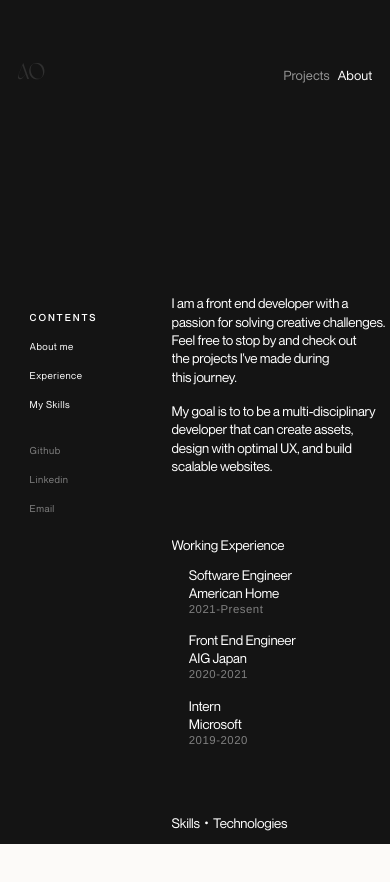
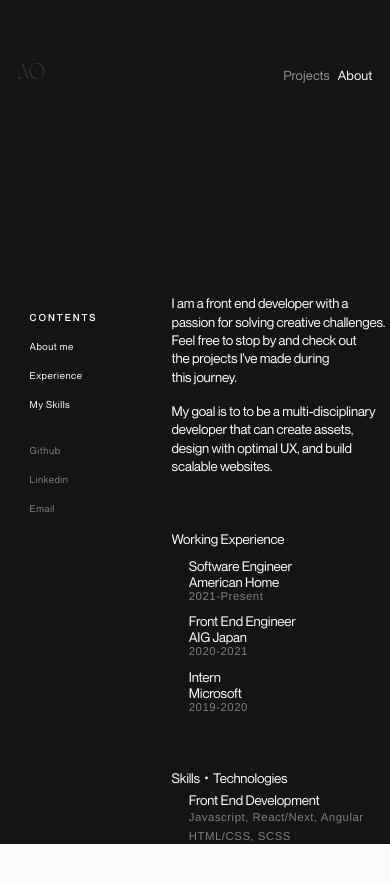
Before and after one commit to ozeki123/ozeki-portfolio-2022, a React (Create React App) app: page /about in a window 390 px wide. Shown: the top 882 px of the page. Built offline with nearby package versions, Linux system fonts and the light colour scheme; a web font is replaced by a local one.

Commit message:
updated: responsiveness

```diff
--- a/src/pages/About/About.js
+++ b/src/pages/About/About.js
@@ -7,6 +7,7 @@ import boltScreensMock from "../../assets/bolt-mockup-screens.jpg";
 import "./About.scss";
 import Toc from "../../components/Toc/Toc";
 import { ScrollParallax } from "react-just-parallax";
+import { useMediaQuery } from 'react-responsive';
 
 const About = () => {
   const { scrollYProgress } = useViewportScroll();
@@ -43,6 +44,11 @@ const About = () => {
   const [skillView1, setSkillView1] = useState(false);
   const [skillView2, setSkillView2] = useState(false);
   const [skillView3, setSkillView3] = useState(false);
+
+  const screen1366 = useMediaQuery({ minWidth: 1024, maxWidth: 1366 });
+  const screen1024 = useMediaQuery({ minWidth: 768, maxWidth: 1024 });
+  const screen768 = useMediaQuery({ minWidth: 480, maxWidth: 768 });
+  const screen480 = useMediaQuery({ maxWidth: 480});
 
   useEffect(() => {
     window.scrollTo(0,0)
@@ -189,10 +195,21 @@ const About = () => {
     hidden: {y:"100%"},
     visible: {y:0},
   }
-  const headerVariant = {
-    hidden: {y:67},
-    visible: {y:0},
-  }
+  // const headerVariant = {
+  //   hidden: {y:67},
+  //   visible: {y:0},
+  // }
+
+  const headerVariant =
+    screen1366 ? { hidden:{y:58}, visible:{y:0} }
+    :
+    screen1024 ? { hidden:{y: 63}, visible:{y:0}}
+    :
+    screen768 ? { hidden:{y:52}, visible:{y:0}}
+    :
+    screen480 ? { hidden:{y:35}, visible:{y:0}}
+    :
+    { hidden:{y:67},visible:{y:0} }
 
   const scrollVariant = {
     hidden: {y:45},
@@ -312,9 +329,9 @@ const About = () => {
                     ref={headerRef}
                     className="experience-header"
                     initial="hidden"
-                    animate={headerView && "visible"}
-                    variants={headerVariant}
-                    transition={{duration: 0.7, ease: [0.15, 0.35, 0.20, 0.8], delay: 0}}
+                    animate="visible"
+                    variants={textVariant}
+                    transition={{duration: 0.7, ease: [0.15, 0.35, 0.20, 0.8], delay: 0.74}}
                     >Working Experience</motion.p>
                 </div>
                 <div className="experience-contents">
@@ -324,8 +341,8 @@ const About = () => {
                         className="exp"
                         ref={expRef1}
                         initial="hidden"
-                        animate={expView1 && "visible"}
-                        transition={{duration: 0.7, ease: [0.15, 0.35, 0.20, 0.8], delay: 0.08}}
+                        animate="visible"
+                        transition={{duration: 0.7, ease: [0.15, 0.35, 0.20, 0.8], delay: 0.82}}
                         variants={textVariant}
                       >Software Engineer</motion.span>
                     </div>
@@ -333,8 +350,8 @@ const About = () => {
                       <motion.span
                         className="exp"
                         initial="hidden"
-                        animate={expView1 && "visible"}
-                        transition={{duration: 0.7, ease: [0.15, 0.35, 0.20, 0.8], delay: 0.16}}
+                        animate="visible"
+                        transition={{duration: 0.7, ease: [0.15, 0.35, 0.20, 0.8], delay: 0.90}}
                         variants={textVariant}
                       >American Home</motion.span>
                     </div>
@@ -343,8 +360,8 @@ const About = () => {
                     <motion.p
                     className="date"
                     initial="hidden"
-                    animate={expView1 && "visible"}
-                    transition={{duration: 0.7, ease: [0.15, 0.35, 0.20, 0.8], delay: 0.24}}
+                    animate="visible"
+                    transition={{duration: 0.7, ease: [0.15, 0.35, 0.20, 0.8], delay: 0.98}}
                     variants={textVariant}
                     >2021-Present</motion.p>
                   </div>
@@ -357,8 +374,8 @@ const About = () => {
                       className="exp"
                       ref={expRef2}
                       initial="hidden"
-                      animate={expView2 && "visible"}
-                      transition={{duration: 0.7, ease: [0.15, 0.35, 0.20, 0.8], delay: 0.08}}
+                      animate="visible"
+                      transition={{duration: 0.7, ease: [0.15, 0.35, 0.20, 0.8], delay: 1.06}}
                       variants={textVariant}
                     >
                       Front End Engineer
@@ -368,8 +385,8 @@ const About = () => {
                       <motion.span
                         className="exp"
                         initial="hidden"
-                        animate={expView2 && "visible"}
-                        transition={{duration: 0.7, ease: [0.15, 0.35, 0.20, 0.8], delay: 0.16}}
+                        animate="visible"
+                        transition={{duration: 0.7, ease: [0.15, 0.35, 0.20, 0.8], delay: 1.14}}
                         variants={textVariant}
                       >AIG Japan</motion.span>
                     </div>
@@ -378,8 +395,8 @@ const About = () => {
                     <motion.p
                     className="date"
                     initial="hidden"
-                    animate={expView2 && "visible"}
-                    transition={{duration: 0.7, ease: [0.15, 0.35, 0.20, 0.8], delay: 0.24}}
+                    animate="visible"
+                    transition={{duration: 0.7, ease: [0.15, 0.35, 0.20, 0.8], delay: 1.22}}
                     variants={textVariant}
                     >2020-2021</motion.p>
                   </div>
@@ -391,8 +408,8 @@ const About = () => {
                         className="exp"
                         ref={expRef3}
                         initial="hidden"
-                        animate={expView3 && "visible"}
-                        transition={{duration: 0.7, ease: [0.15, 0.35, 0.20, 0.8], delay: 0.08}}
+                        animate="visible"
+                        transition={{duration: 0.7, ease: [0.15, 0.35, 0.20, 0.8], delay: 1.3}}
                         variants={textVariant}
                       >Intern</motion.span>
                     </div>
@@ -400,8 +417,8 @@ const About = () => {
                       <motion.span
                         className="exp"
                         initial="hidden"
-                        animate={expView3 && "visible"}
-                        transition={{duration: 0.7, ease: [0.15, 0.35, 0.20, 0.8], delay: 0.16}}
+                        animate="visible"
+                        transition={{duration: 0.7, ease: [0.15, 0.35, 0.20, 0.8], delay: 1.38}}
                         variants={textVariant}
                       >Microsoft</motion.span>
                     </div>
@@ -410,8 +427,8 @@ const About = () => {
                     <motion.p
                     className="date"
                     initial="hidden"
-                    animate={expView3 && "visible"}
-                    transition={{duration: 0.7, ease: [0.15, 0.35, 0.20, 0.8], delay: 0.24}}
+                    animate="visible"
+                    transition={{duration: 0.7, ease: [0.15, 0.35, 0.20, 0.8], delay: 1.46}}
                     variants={textVariant}
                     >2019-2020</motion.p>
                   </div>
@@ -423,9 +440,9 @@ const About = () => {
                     ref={skillHeaderRef}
                     className="skills-header"
                     initial="hidden"
-                    animate={skillHeaderView && "visible"}
-                    variants={headerVariant}
-                    transition={{duration: 0.7, ease: [0.15, 0.35, 0.20, 0.8], delay: 0.08}}
+                    animate="visible"
+                    variants={textVariant}
+                    transition={{duration: 0.7, ease: [0.15, 0.35, 0.20, 0.8], delay: 1.54}}
                     >Skills・Technologies</motion.p>
                 </div>
                 <div className="skills-contents">
@@ -434,27 +451,27 @@ const About = () => {
                       className="skills-category"
                       ref={skillRef1}
                       initial="hidden"
-                      animate={skillView1 && "visible"}
-                      variants={headerVariant}
-                      transition={{duration: 0.7, ease: [0.15, 0.35, 0.20, 0.8], delay: 0.16}}
+                      animate="visible"
+                      variants={textVariant}
+                      transition={{duration: 0.7, ease: [0.15, 0.35, 0.20, 0.8], delay: 1.62}}
                       >Front End Development</motion.p>
                   </div>
                   <div className="text-wrapper">
                     <motion.p
                       className="skills"
                       initial="hidden"
-                      animate={skillView1 && "visible"}
+                      animate="visible"
                       variants={textVariant}
-                      transition={{duration: 0.7, ease: [0.15, 0.35, 0.20, 0.8], delay: 0.24}}
+                      transition={{duration: 0.7, ease: [0.15, 0.35, 0.20, 0.8], delay: 1.7}}
                       >Javascript, React/Next, Angular</motion.p>
                   </div>
                   <div className="text-wrapper">
                     <motion.p
                       className="skills"
                       initial="hidden"
-                      animate={skillView1 && "visible"}
+                      animate="visible"
                       variants={textVariant}
-                      transition={{duration: 0.6, ease: "easeOut", delay: 0.3}}
+                      transition={{duration: 0.6, ease: "easeOut", delay: 1.78}}
                       >HTML/CSS, SCSS</motion.p>
                   </div>
                 </div>
@@ -464,9 +481,9 @@ const About = () => {
                       className="skills-category"
                       ref={skillRef2}
                       initial="hidden"
-                      animate={skillView2 && "visible"}
-                      variants={headerVariant}
-                      transition={{duration: 0.6, ease: "easeOut", delay: 0.1}}
+                      animate="visible"
+                      variants={textVariant}
+                      transition={{duration: 0.6, ease: "easeOut", delay: 1.86}}
                       >Back End Development
                     </motion.p>
                   </div>
@@ -474,9 +491,9 @@ const About = () => {
                     <motion.p
                       className="skills"
                       initial="hidden"
-                      animate={skillView2 && "visible"}
+                      animate="visible"
                       variants={textVariant}
-                      transition={{duration: 0.6, ease: "easeOut", delay: 0.2}}
+                      transition={{duration: 0.6, ease: "easeOut", delay: 1.94}}
                       >NodeJS, MongoDB, Python
                     </motion.p>
                   </div>
@@ -484,9 +501,9 @@ const About = () => {
                     <motion.p
                       className="skills"
                       initial="hidden"
-                      animate={skillView2 && "visible"}
+                      animate="visible"
                       variants={textVariant}
-                      transition={{duration: 0.6, ease: "easeOut", delay: 0.3}}
+                      transition={{duration: 0.6, ease: "easeOut", delay: 2.02}}
                       >SQL, PostgreSQL
                     </motion.p>
                   </div>
@@ -497,9 +514,9 @@ const About = () => {
                       className="skills-category"
                       ref={skillRef3}
                       initial="hidden"
-                      animate={skillView3 && "visible"}
-                      variants={headerVariant}
-                      transition={{duration: 0.6, ease: "easeOut", delay: 0.1}}
+                      animate="visible"
+                      variants={textVariant}
+                      transition={{duration: 0.6, ease: "easeOut", delay: 2.1}}
                       >UI/UX Design
                     </motion.p>
                   </div>
@@ -507,9 +524,9 @@ const About = () => {
                     <motion.p
                       className="skills"
                       initial="hidden"
-                      animate={skillView3 && "visible"}
+                      animate="visible"
                       variants={textVariant}
-                      transition={{duration: 0.6, ease: "easeOut", delay: 0.2}}
+                      transition={{duration: 0.6, ease: "easeOut", delay: 2.18}}
                       >Adobe Illustrator, Photoshop, After Effects
                     </motion.p>
                   </div>
@@ -517,9 +534,9 @@ const About = () => {
                     <motion.p
                       className="skills"
                       initial="hidden"
-                      animate={skillView3 && "visible"}
+                      animate="visible"
                       variants={textVariant}
-                      transition={{duration: 0.6, ease: "easeOut", delay: 0.3}}
+                      transition={{duration: 0.6, ease: "easeOut", delay: 2.26}}
                       >Figma, Sketch
                     </motion.p>
                   </div>
--- a/src/pages/About/About.scss
+++ b/src/pages/About/About.scss
@@ -67,13 +67,6 @@
           }
           .exp-wrapper{
             overflow: hidden;
-            height: 65px;
-            @media only screen and (max-width: 1024px)  {
-              height: 50px;
-            }
-            @media only screen and (max-width: 480px)  {
-              height: 18px;
-            }
             .exp{
               font-size: clamp(0.8rem, 0.2692rem + 2.3590vw, 3.1rem);
             }
@@ -81,60 +74,27 @@
         .header-wrapper{
           overflow: hidden;
           z-index: 999;
-          height: 65px;
           position: relative;
-          @media only screen and (max-width: 1024px)  {
-            height: 40px;
-          }
-          @media only screen and (max-width: 480px)  {
-            height: 25px;
-          }
         }
         .experience, .skills{
           padding-top: 14vw;
           .experience-header, .skills-header{
-            position: absolute;
-            top: -3px;
             font-size: clamp(0.8rem, 0.2692rem + 2.3590vw, 3.1rem);
-            @media only screen and (max-width: 1024px)  {
-              padding-top: 2rem;
-                top: -30px;
-            }
-            @media only screen and (max-width: 480px)  {
-              padding-top: 3.5rem;
-                top: -50px;
-            }
           }
           .experience-contents, .skills-contents{
             text-indent: 4.4vw;
             .skills-wrapper{
               margin-top: clamp(0.3rem, -1.1538rem + 5.1282vw, 5rem);
               overflow: hidden;
-              height: 65px;
               position: relative;
               display: flex;
-
-              @media only screen and (max-width: 1024px)  {
-
-                height: 50px;
-              }
-              @media only screen and (max-width: 480px)  {
-
-                height: 30px;
-              }
             }
 
             .skills-category{
               height: 100%;
-              position: absolute;
-              bottom: 0;
-              left: 0;
-              top: -3px;
+
               font-size: clamp(0.8rem, 0.2692rem + 2.3590vw, 3.1rem);
-              @media only screen and (max-width: 1024px)  {
-                padding-top: 3rem;
-                top: -40px;
-              }
+
             }
             .date{
               font-size: clamp(0.7rem, 0.5258rem + 0.7742vw, 1.3rem);
--- a/src/pages/ProjectPage/ProjectPage.js
+++ b/src/pages/ProjectPage/ProjectPage.js
@@ -290,7 +290,7 @@ const ProjectPage = ({navState}) => {
           </div>
         </motion.div>
       </motion.div>
-      <motion.section className="features-section" ref={featuresRef} exit={{y:-180, transition:{duration: 0.9, ease: [0.65, 0.1, 0.25, 0.95]}}}>
+      <motion.section className="features-section" initial={{opacity: 0}} animate={{opacity: 1}} transition={{duration: 1.2, delay: 0.5}} ref={featuresRef} exit={{y:-180, transition:{duration: 0.9, ease: [0.65, 0.1, 0.25, 0.95]}}}>
         <section className="item-features">
           <div className="section-header">
             <p>01</p>
--- a/src/pages/Projects/Projects.js
+++ b/src/pages/Projects/Projects.js
@@ -37,16 +37,11 @@ const Projects = ({navState}) => {
   //   }
   // }
 
-  const bannerVariant =
-    screen1366 ? { hidden:{y:84}, visible:{y:0} }
-    :
-    screen1024 ? { hidden:{y: 63}, visible:{y:0}}
-    :
-    screen768 ? { hidden:{y:52}, visible:{y:0}}
-    :
-    screen480 ? { hidden:{y:35}, visible:{y:0}}
-    :
-    { hidden:{y:116},visible:{y:0} }
+  const bannerVariant = {
+    hidden: {y:"100%"},
+    visible: {y:0}
+  }
+
 
 
 
```
